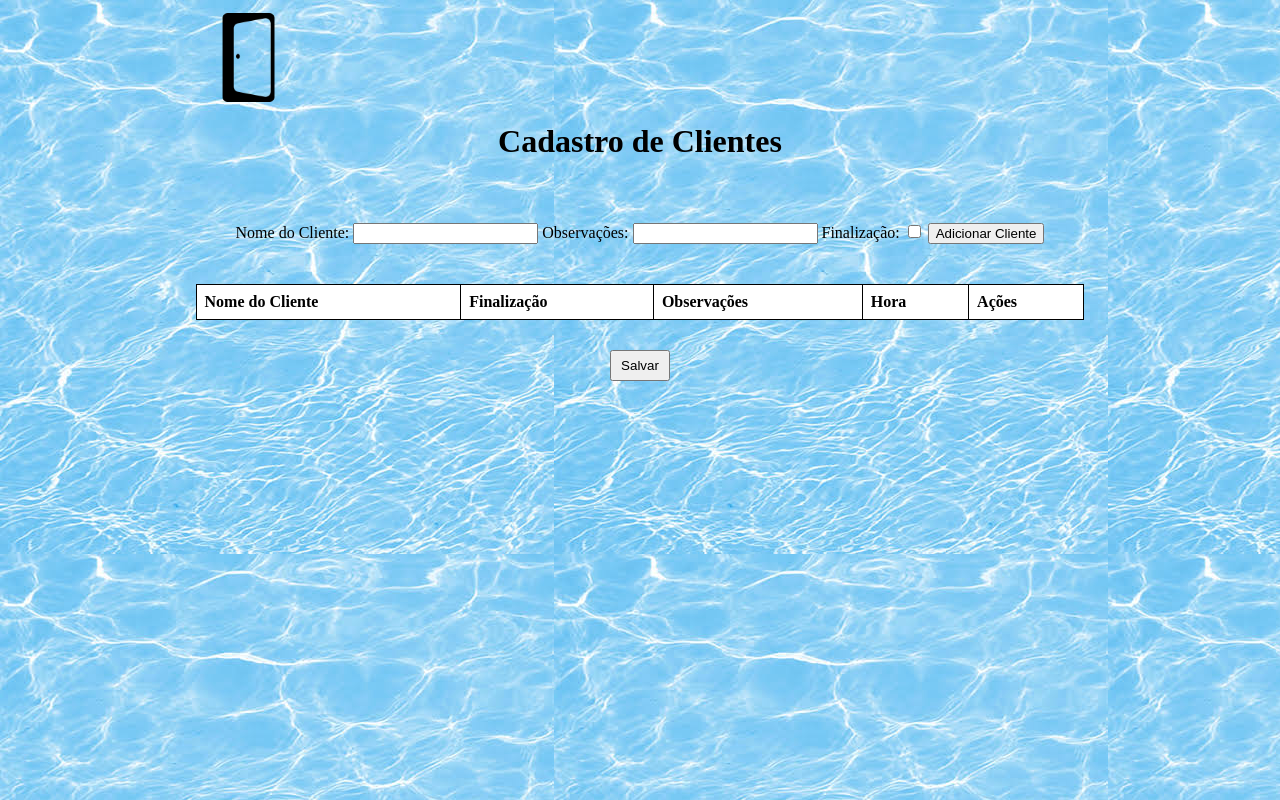
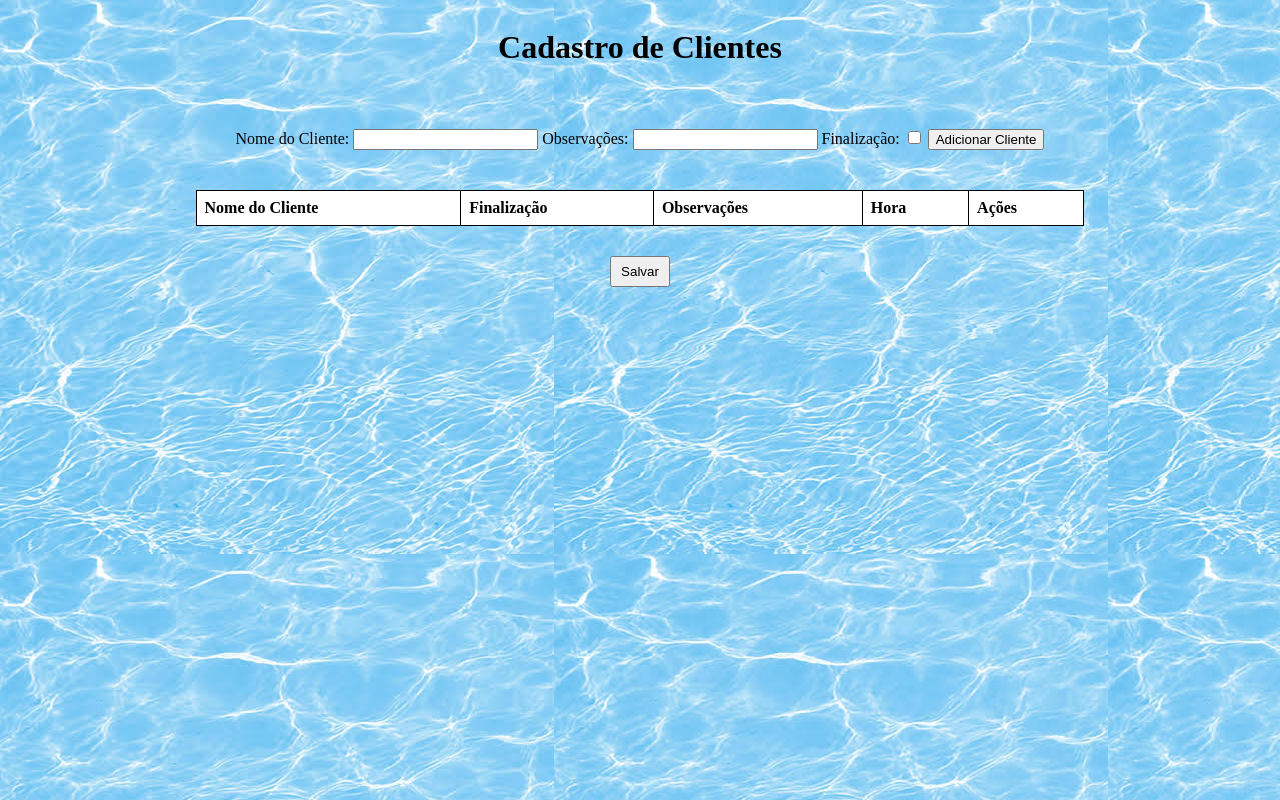
Before and after one commit to Poseidonpiscinas/cronograma, a plain HTML site: page index.html in a window 1280 px wide. Drawn offline with Linux system fonts and the light colour scheme.

Commit message:
Update index.html

```diff
--- a/index.html
+++ b/index.html
@@ -37,17 +37,10 @@ th, td {
     padding: 8px;
     text-align: left;
 }
-.admin{
-    margin: 5px 88% 0px 0px;
-    width: 10%;
-}
-.contas{
-    display: contents;
-}
     </style>
 </head>
 <body>
-    <a href="https://poseidonpiscinas.github.io/logincontas/" class="contas"><img src="imagens/loguin.webp" class="admin" alt="contas"></a>
+
     <h1>Cadastro de Clientes</h1>
 
     <!-- Formulário para adicionar clientes -->
```
